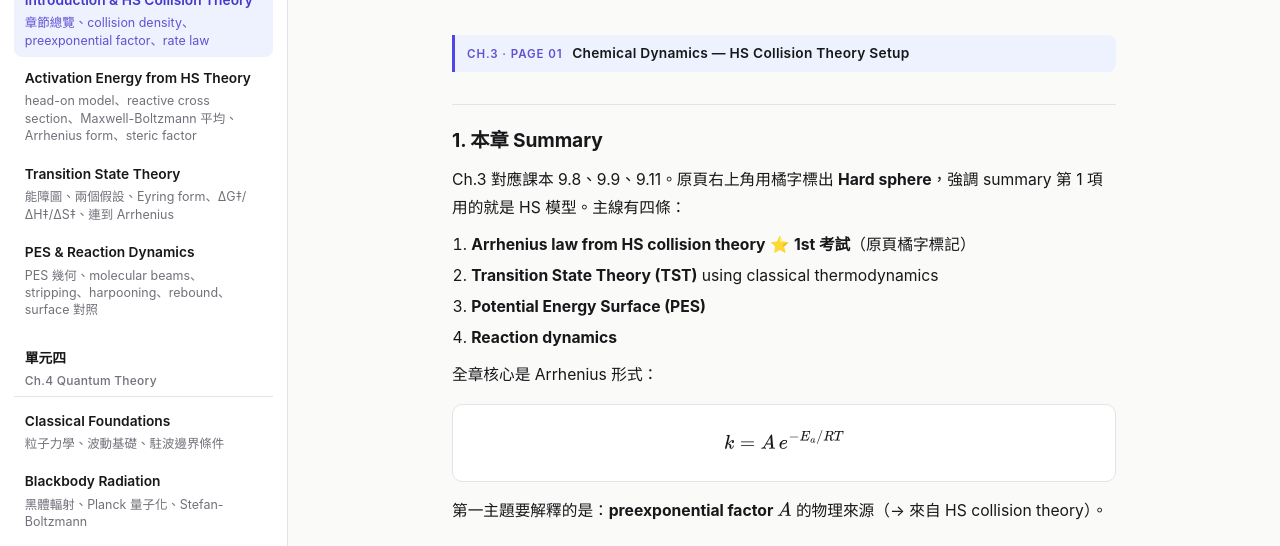
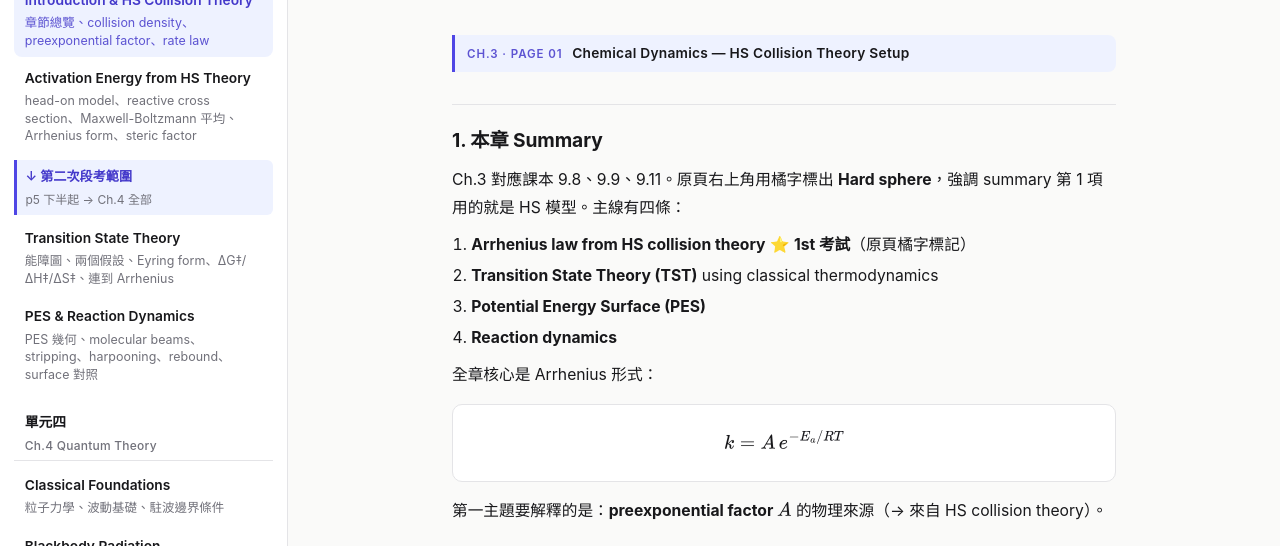
Before and after one commit to ahoooooooo/physical-chemistry-notes, a plain HTML site: page index.html in a window 1280 px wide. Shown: the part 232-778 px from the top of the page. Drawn offline with nearby package versions, Linux system fonts and the light colour scheme.

Commit message:
feat(nav): add divider support and 單元三 第二次段考 marker
- app.js renderNav 支援 sub.divider 渲染成非 clickable 區塊
- styles.css 加 .sub-divider 樣式（左邊 accent 條、soft bg）
- units-data.js 在 u3-activation 和 u3-tst 之間插入「↓ 第二次段考範圍」分隔

Co-Authored-By: Claude Opus 4.7 (1M context) <noreply@anthropic.com>

```diff
--- a/app.js
+++ b/app.js
@@ -247,6 +247,7 @@ const subById = new Map();
 for (const unit of units) {
   if (!unit.subs) continue;
   for (const sub of unit.subs) {
+    if (sub.divider) continue;
     const withUnit = { ...sub, unitId: unit.id, unitTitle: unit.title, unitSubtitle: unit.subtitle };
     subs.push(withUnit);
     subById.set(sub.id, withUnit);
@@ -283,6 +284,15 @@ function renderNav() {
     if (hasSubs) {
       parts.push(`<div class="sub-list">`);
       for (const sub of unit.subs) {
+        if (sub.divider) {
+          parts.push(
+            `<div class="sub-divider">
+              <span>${escapeHtml(sub.label || "")}</span>
+              ${sub.note ? `<small>${escapeHtml(sub.note)}</small>` : ""}
+            </div>`
+          );
+          continue;
+        }
         const active = sub.id === state.currentSubId ? " active" : "";
         parts.push(
           `<button class="sub-link${active}" data-sub="${sub.id}">
--- a/styles.css
+++ b/styles.css
@@ -220,6 +220,24 @@ button, input { font: inherit; color: inherit; }
 }
 .sub-link.placeholder-link small {
   font-style: italic;
+}
+.sub-divider {
+  display: grid;
+  gap: 2px;
+  margin: 0.35rem 0 0.15rem;
+  padding: 0.3rem 0.55rem;
+  border-left: 3px solid var(--accent);
+  background: var(--accent-soft);
+  border-radius: 0 6px 6px 0;
+  font-size: 0.82rem;
+}
+.sub-divider span {
+  font-weight: 600;
+  color: var(--accent-ink);
+}
+.sub-divider small {
+  color: var(--muted);
+  font-size: 0.75rem;
 }
 
 /* ---------- Search results ---------- */
--- a/units-data.js
+++ b/units-data.js
@@ -15,6 +15,11 @@ window.UNITS_DATA = [
         title: "Activation Energy from HS Theory",
         summary: "head-on model、reactive cross section、Maxwell-Boltzmann 平均、Arrhenius form、steric factor",
         pages: ["ch3-page-03", "ch3-page-04", "ch3-page-05"]
+      },
+      {
+        divider: true,
+        label: "↓ 第二次段考範圍",
+        note: "p5 下半起 → Ch.4 全部"
       },
       {
         id: "u3-tst",
```
